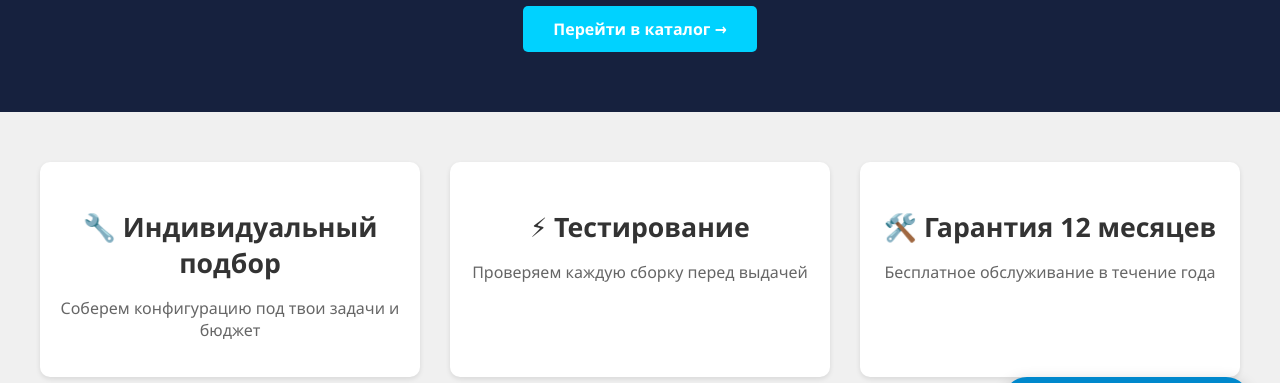
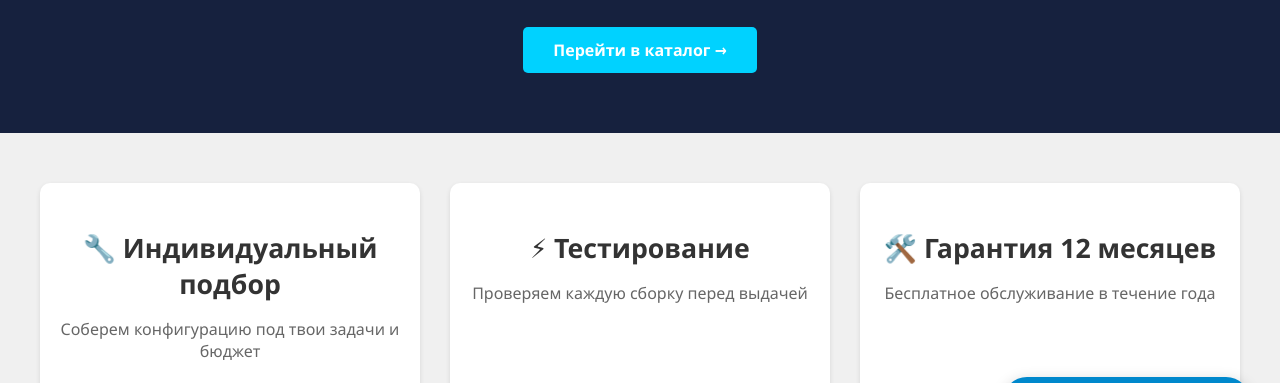
Before and after one commit to dantakivanovic-cmyk/pc-review-site, a plain HTML site: page index.html in a window 1280 px wide. Shown: the part 275-658 px from the top of the page. Drawn offline with Linux system fonts and the light colour scheme.

Commit message:
Update index.html

```diff
--- a/index.html
+++ b/index.html
@@ -78,5 +78,14 @@
     <span>Написать в Telegram</span>
 </a>
 
+      <script>
+    // Автоматически подстраиваем отступ под высоту шапки
+    function adjustHeaderOffset() {
+        const headerHeight = document.querySelector('.header').offsetHeight;
+        document.body.style.paddingTop = headerHeight + 'px';
+    }
+    window.addEventListener('load', adjustHeaderOffset);
+    window.addEventListener('resize', adjustHeaderOffset);
+</script>
 </body>
 </html>
```
